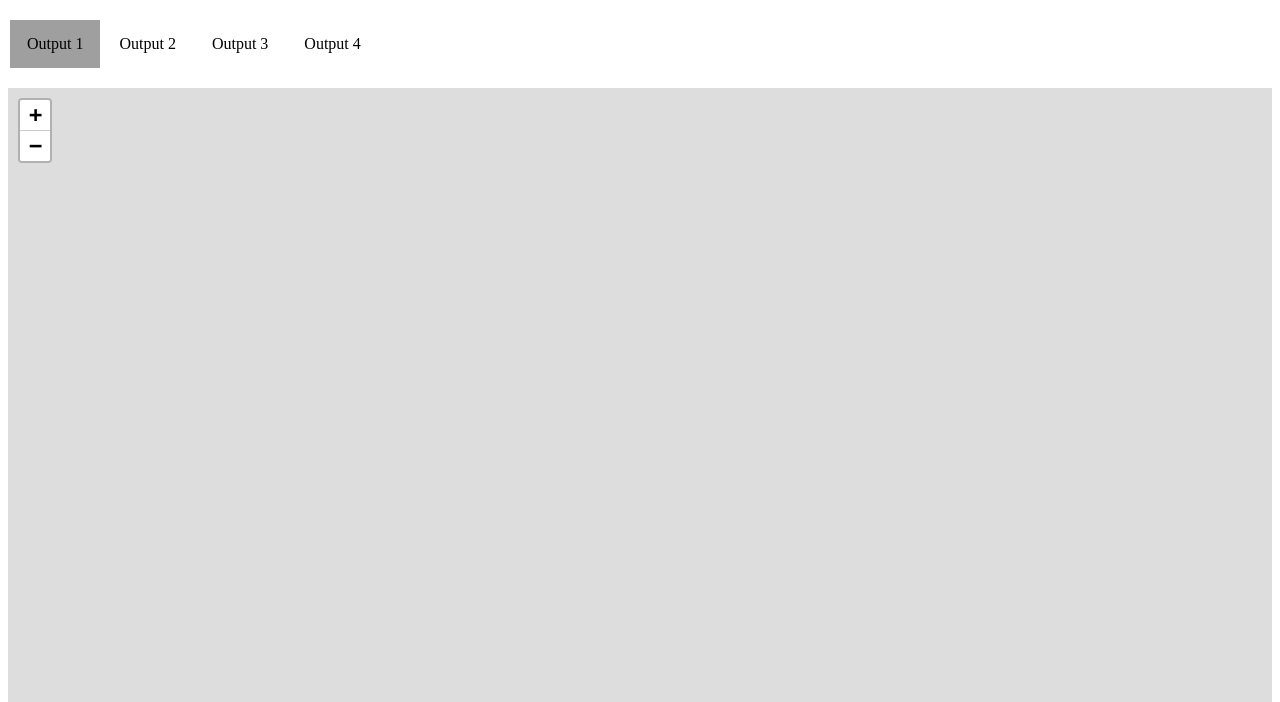
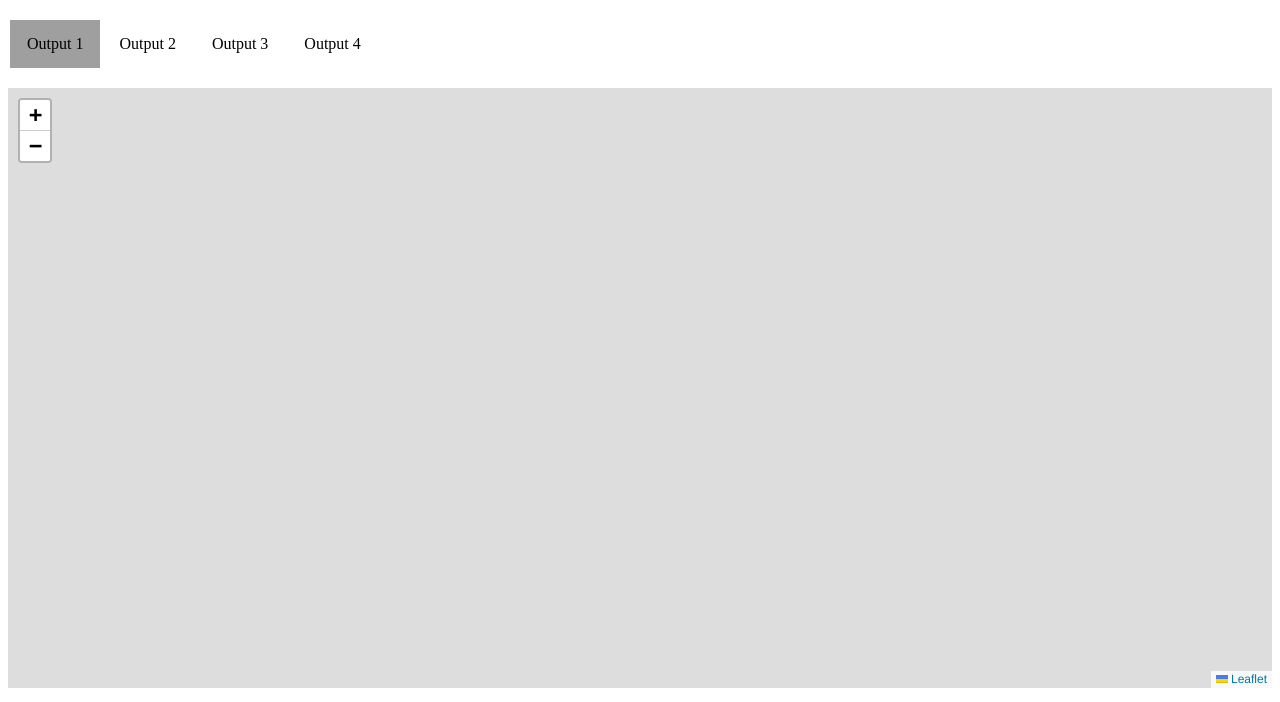
Before and after one commit to ZHCheny/Studio-week2.ZC.github.io, a plain HTML site: page index.html in a window 1280 px wide. Shown: the part 98-800 px from the top of the page. Drawn offline with nearby package versions, Linux system fonts and the light colour scheme.

Commit message:
Update index.html

```diff
--- a/index.html
+++ b/index.html
@@ -9,12 +9,12 @@
   <script src="https://unpkg.com/leaflet@1.6.0/dist/leaflet.js"></script>
   <!-- Adding styling info for the map -->
   <style type="text/css">
-      /*#mapId {
+      #mapId {
           height: 600px;
+      }
+	  /*#mapDi {
+          height: 800px;
       }*/
-	 #mapDi {
-          height: 800px;
-      }
     /* Add a CSS rule that selects an element with the ID "mapId" and gives it a height of 600 pixels */
   </style>
   <!-- Adding styling info for page layout by reading in a CSS file -->
@@ -44,10 +44,10 @@
 </script>
 	</div>
 	<br>-->
-	<div id="mapDi">
+	<div id="mapId">
 <script>
 	  // Create a variable called "mapt" to house your Leaflet map and all of its functionality
-	var mapt = L.map('mapDi').setView([37.754700, -122.420790], 14);
+	var mapt = L.map('mapId').setView([37.754700, -122.420790], 14);
 	L.tileLayer('https://{s}.basemaps.cartocdn.com/dark_all/{z}/{x}/{y}{r}.png', {
 	attribution: '&copy; <a href="https://www.openstreetmap.org/copyright">OpenStreetMap</a> contributors &copy; <a href="https://carto.com/attributions">CARTO</a>',
 	subdomains: 'abcd',
```
